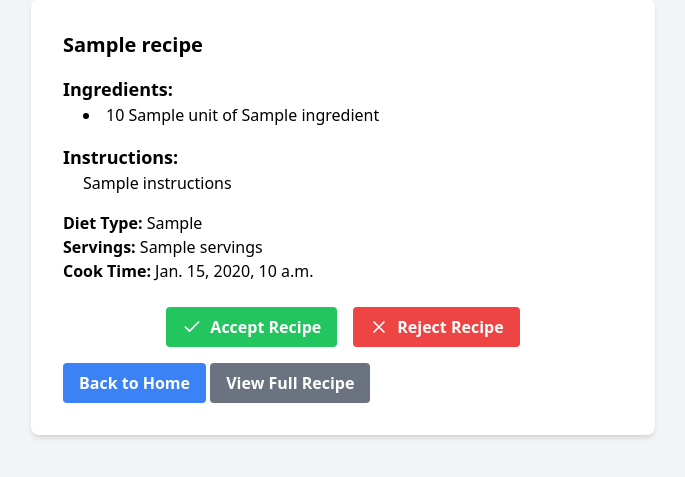
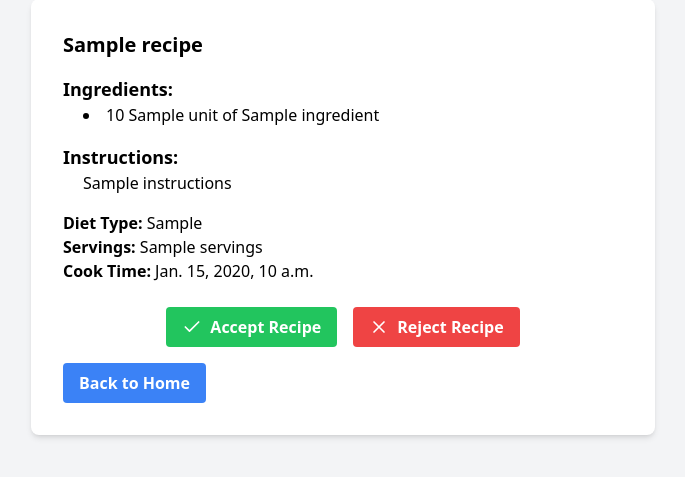
Before and after one commit to loki1001/MealMate, a Django app: template recipes/templates/recipes/recipe_result.html in a window 1280 px wide. Shown: the part 173-650 px from the top of the page, without its empty margins (297-982 px from the left). Run offline with Django 4.2, Linux system fonts and the light colour scheme; the template is opened without the code that fills it: most values are stand-ins (such as "Sample title", 1, 10 or a date in 2020); some libraries are stand-ins or nearby versions.

Commit message:
Deleted view recipe

```diff
--- a/recipes/templates/recipes/recipe_result.html
+++ b/recipes/templates/recipes/recipe_result.html
@@ -52,9 +52,6 @@
         <a href="{% url 'home' %}" class="bg-blue-500 hover:bg-blue-700 text-white font-bold py-2 px-4 rounded focus:outline-none focus:shadow-outline mt-4 inline-block">
             Back to Home
         </a>
-        <a href="{% url 'recipe_detail' recipe.id %}" class="bg-gray-500 hover:bg-gray-700 text-white font-bold py-2 px-4 rounded focus:outline-none focus:shadow-outline mt-4 inline-block">
-            View Full Recipe
-        </a>
     </div>
 </div>
 {% endblock %}
```
Also changed, not shown: db.sqlite3.
